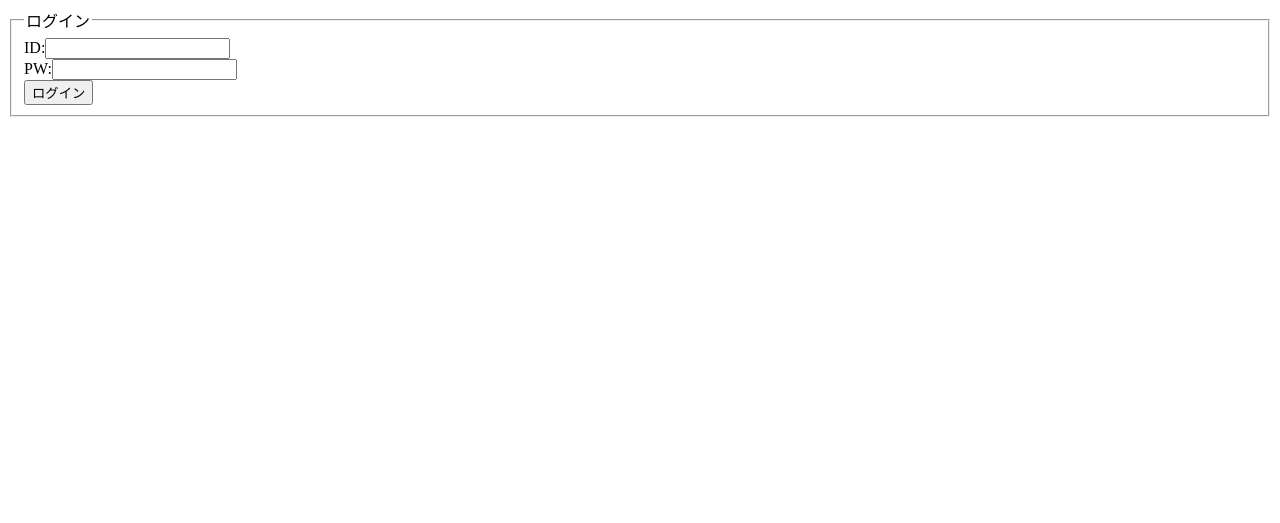
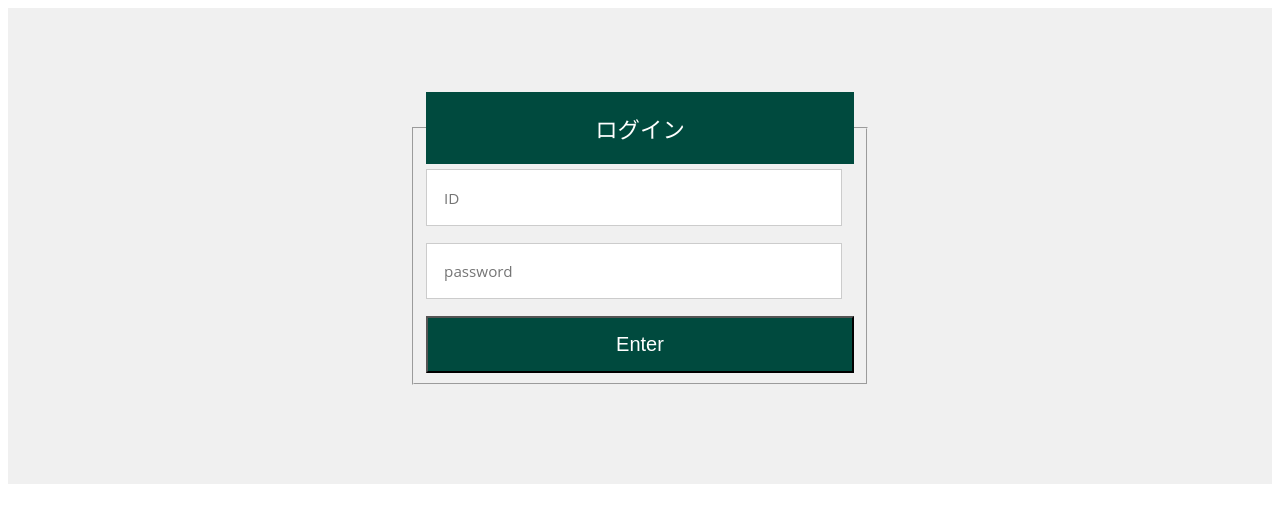
Before and after one commit to nishidayuto/41_08_kadai, a PHP site: page /login.php in a window 1280 px wide. Shown: the top 523 px of the page. Run offline with PHP 8.4, Linux system fonts and the light colour scheme.

Commit message:
よろしくお願いします

```diff
--- /dev/null
+++ b/login.css
@@ -0,0 +1,52 @@
+fieldset{
+    width:400px;
+    margin:0 auto;
+    margin-top:8px;
+    margin-bottom:2%;
+    transition:opacity 1s;
+    -webkit-transition:opacity 1s;
+  }
+  form{
+    background:#f0f0f0;
+    padding:6% 4%;
+  }
+.login{
+    width: 428px;
+    background:#004A3E;
+    padding:20px 0;
+    font-size:140%;
+    font-weight:300;
+    text-align:center;
+    color:#fff;
+}
+input[type="text"]{
+    width:380px;
+    margin-bottom:4%;
+    border:1px solid #ccc;
+    padding:4% 4% 4% 4%;
+    font-family:'Open Sans',sans-serif;
+    font-size:95%;
+    color:#555;
+  }
+input[type="password"]{
+    width:380px;
+    height:20px;
+    margin-bottom:4%;
+    border:1px solid #ccc;
+    padding:4% 4% 4% 4%;
+    font-family:'Open Sans',sans-serif;
+    font-size:95%;
+    color:#555;
+  }
+.submit{
+    width: 428px;
+    background:#004A3E;
+    border:10;
+    padding:15px;
+    font-size:20px;
+    color:#fff;
+    cursor:pointer;
+}
+.submit:hover{
+    background:#53B9A8;
+  }
--- a/login.php
+++ b/login.php
@@ -5,14 +5,15 @@
     <meta name="viewport" content="width=device-width, initial-scale=1.0">
     <meta http-equiv="X-UA-Compatible" content="ie=edge">
     <title>ログイン画面</title>
+    <link rel="stylesheet" href="login.css">
 </head>
 <body>
     <form method="post" action="login_act.php">
         <fieldset>
-            <legend>ログイン</legend>
-            <label>ID:<input type="text" name="lid"></label><br>
-            <label>PW:<input type="text" name="lpw"></label><br>
-            <input type="submit" value="ログイン">
+            <legend class="login">ログイン</legend>
+            <label><input type="text" name="lid" placeholder="ID"></label><br>
+            <label><input type="password" name="lpw" placeholder="password"></label><br>
+            <input type="submit" value="Enter" class="submit">
         </fieldset>
     </form>
 </body>
--- a/select.css
+++ b/select.css
@@ -13,3 +13,7 @@
     border: solid 3px #6091d3;
     border-radius: 10px;
 }
+/* menu.php */
+.navbar-brand{
+  font-weight: bold;
+}
--- a/style.css
+++ b/style.css
@@ -52,3 +52,6 @@
     border-bottom-color: transparent;
     transform: translateY(0.1875em);
 }
+.navbar-brand{
+    font-weight: bold;
+  }
```
Also changed, not shown: detail.php (+19 -3 lines), funcs.php (+14 -1 lines), login_act.php (+52 -17 lines), logout.php (added, +20 -0 lines), menu.php (added, +13 -0 lines), select.php (+9 -6 lines).
